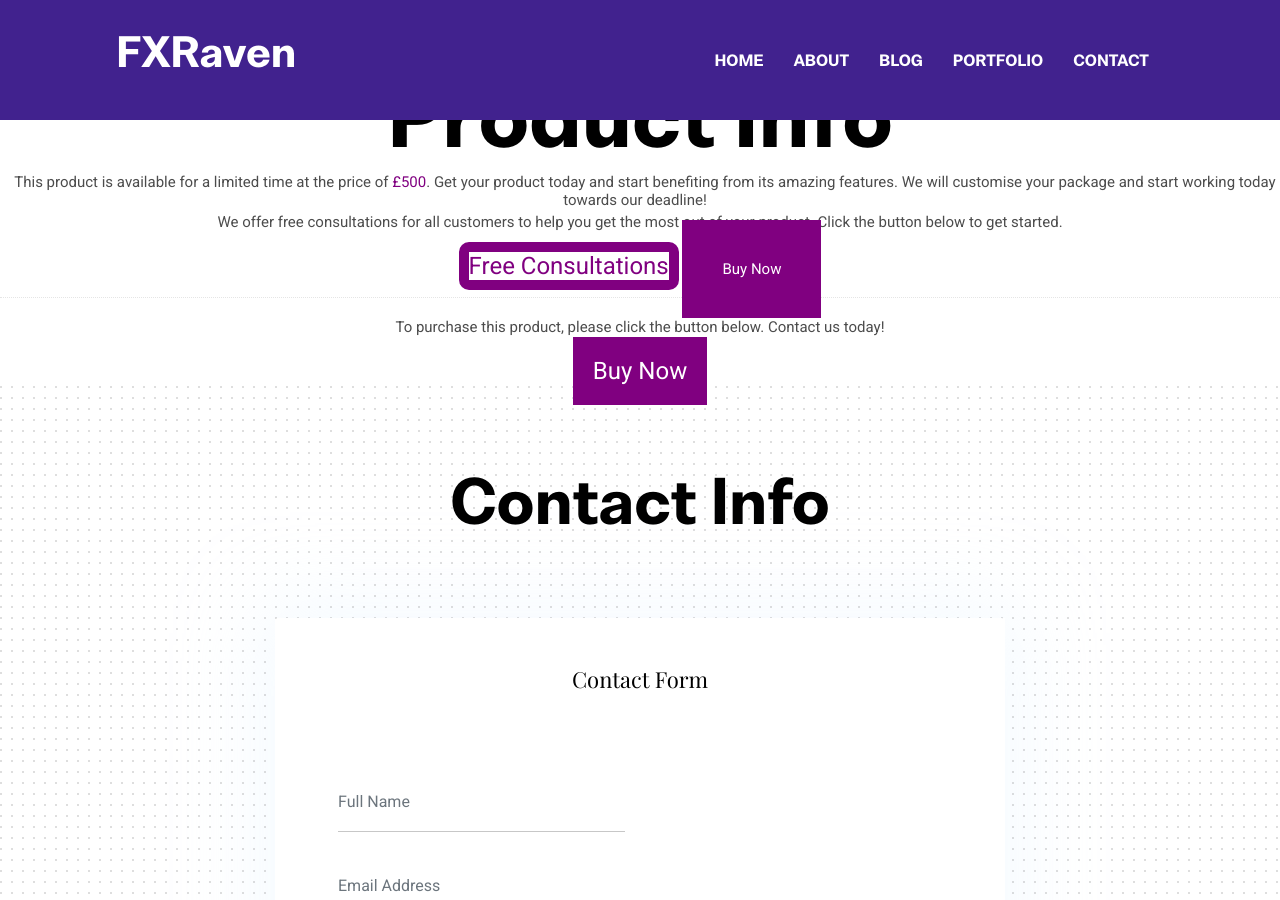
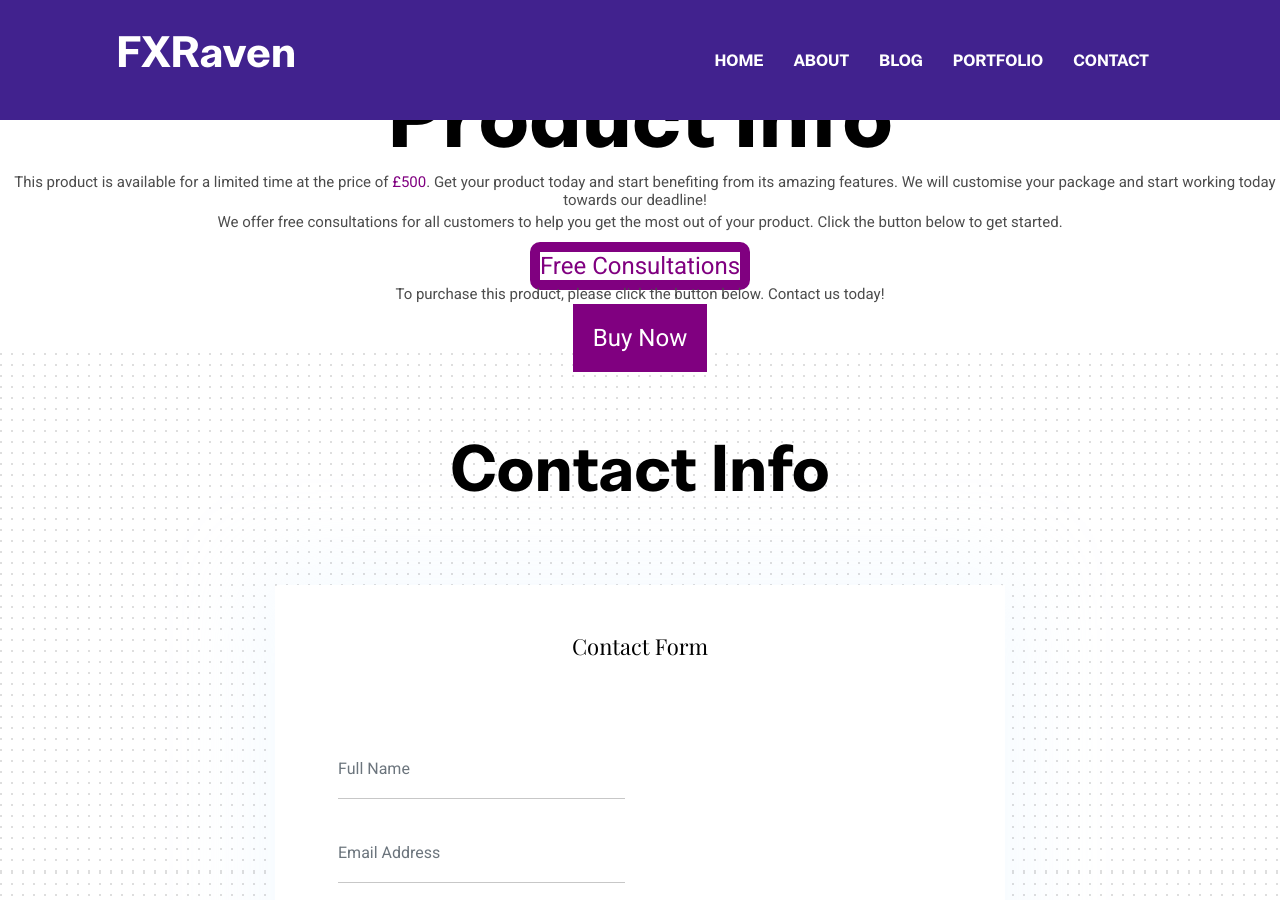
Before and after one commit to Vision-Live/FXRaven, a Jekyll site: the page built from _pages/marketing-plan.html, in a window 1280 px wide and 900 px high, scrolled down 531 px. Built offline with Jekyll 4.4.1, drawn with Linux system fonts in a browser that asks for light colours; some web fonts are replaced.

Commit message:
Update marketing-plan.html

```diff
--- a/_pages/marketing-plan.html
+++ b/_pages/marketing-plan.html
@@ -11,13 +11,10 @@
 
 <p>We offer free consultations for all customers to help you get the most out of your product. Click the button below to get started.</p>
 
-<a href="consultation.html" style="font-size: 24px; color: purple; border:10px solid purple; width:50%; border-radius: 10px;">Free Consultations</a>
-
-<a href="purchase.html" style="background-color:purple; color:white; padding:40px;">Buy Now</a>
-<hr style="border-style: dotted;">
+<a href="consultation.html" style="font-size: 24px; color: purple; border:10px solid purple; width:50%; border-radius: 10px;margin-bottom: 20px;">Free Consultations</a>
 
 <p>To purchase this product, please click the button below. Contact us today!</p>
 
-<a href="purchase.html" style="font-size: 24px; background-color:purple; color:white; padding:20px; margin-bottom: 50px;">Buy Now</a>
+<a href="purchase.html" style="font-size: 24px; background-color:purple; color:white; padding:20px; margin-bottom: 200px;">Buy Now</a>
 
 </div>
```
